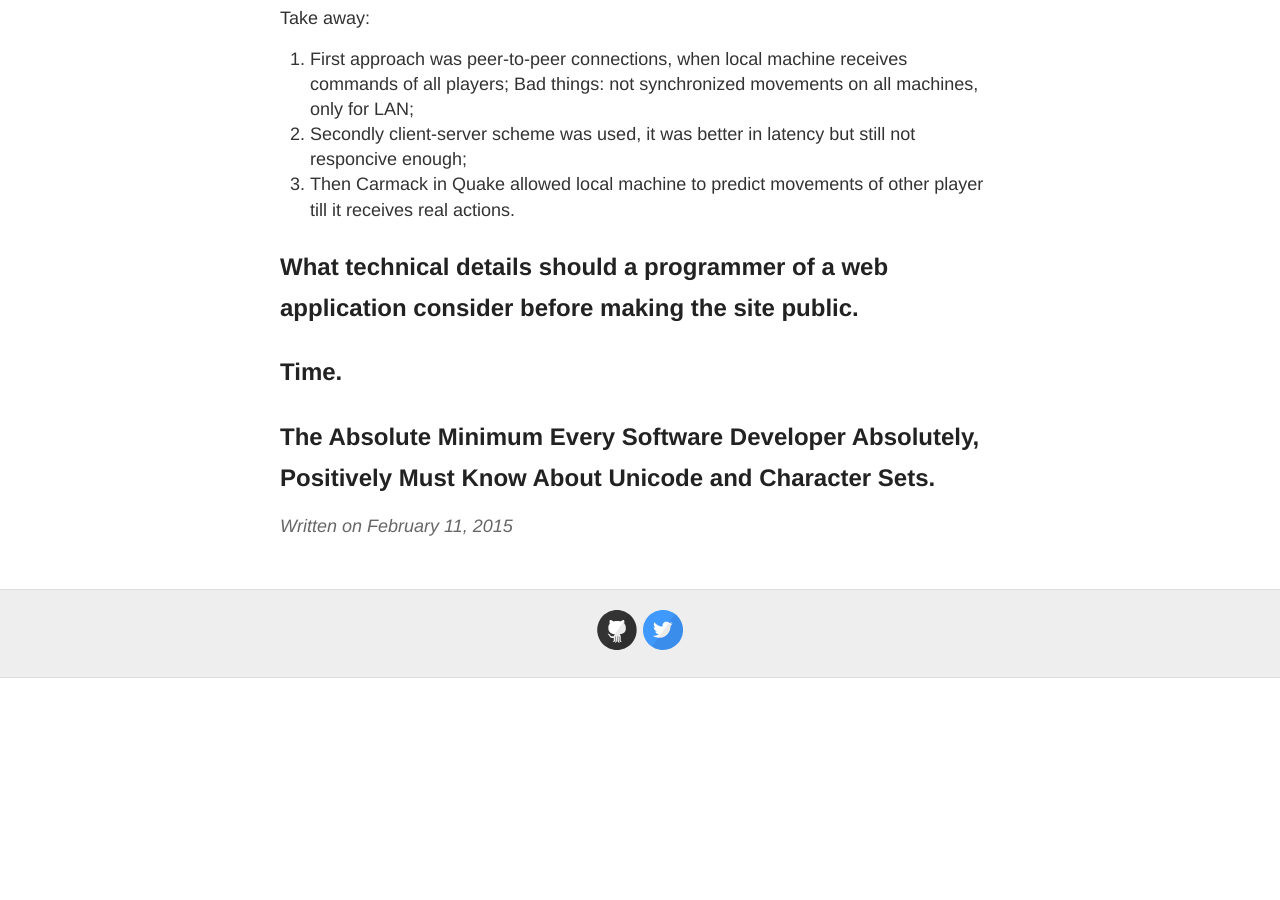
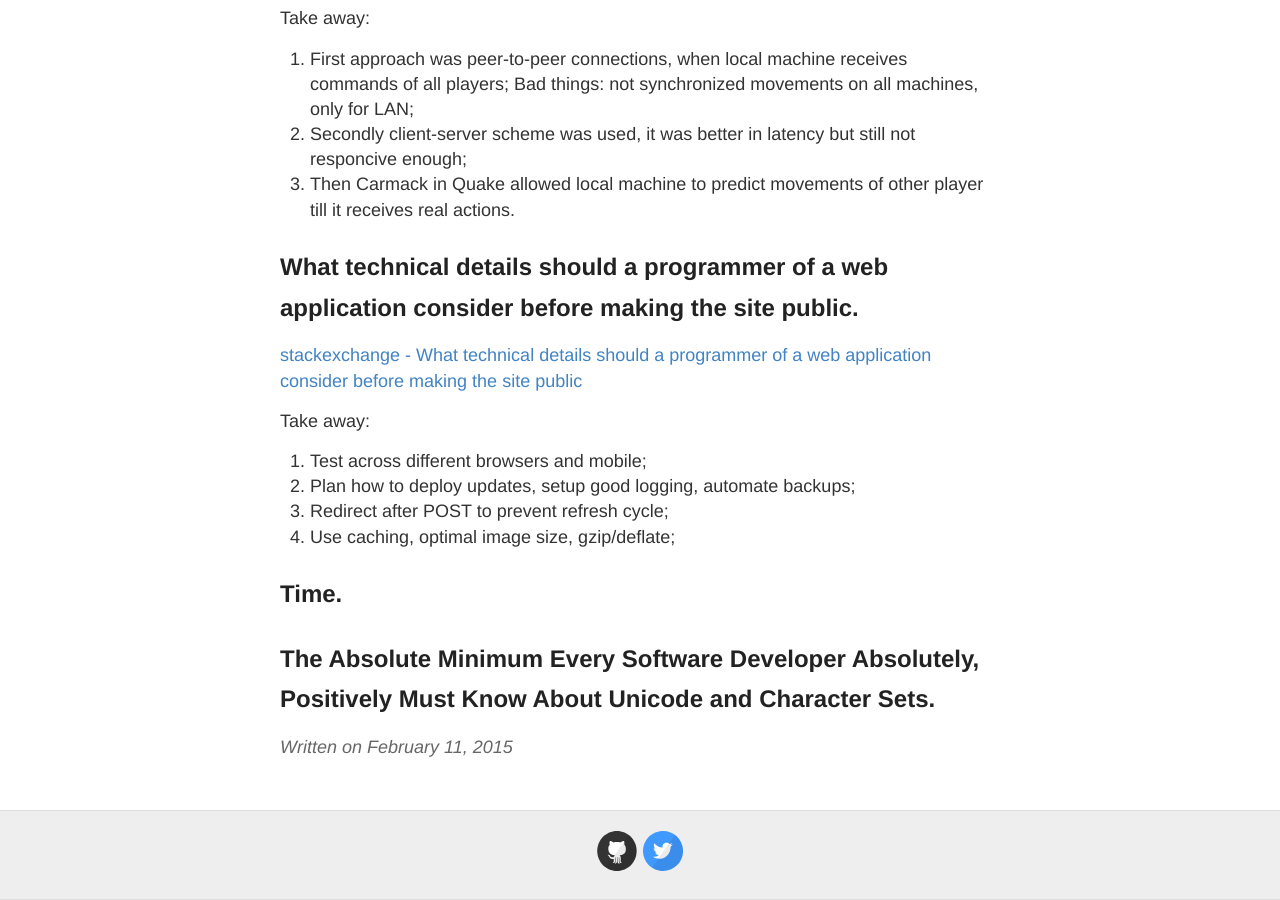
Before and after one commit to a-sir/a-sir.github.io, a Jekyll site: the page built from _posts/2015-02-11-What-every-programmer-should-know-about.md, in a window 1280 px wide and 900 px high, scrolled down 2326 px. Built offline with Jekyll 4.4.1, drawn with Linux system fonts in a browser that asks for light colours; before the commit the page ends 3004 px from its top, so only the background shows below that.

Commit message:
Summary public website.

```diff
--- a/_posts/2015-02-11-What-every-programmer-should-know-about.md
+++ b/_posts/2015-02-11-What-every-programmer-should-know-about.md
@@ -88,6 +88,15 @@ Take away:
 
 ## What technical details should a programmer of a web application consider before making the site public.
 
+[stackexchange - What technical details should a programmer of a web application consider before making the site public](http://programmers.stackexchange.com/questions/46716/what-technical-details-should-a-programmer-of-a-web-application-consider-before)
+
+Take away:
+
+1. Test across different browsers and mobile;
+2. Plan how to deploy updates, setup good logging, automate backups;
+3. Redirect after POST to prevent refresh cycle;
+4. Use caching, optimal image size, gzip/deflate;
+
 ## Time.
 
 ## The Absolute Minimum Every Software Developer Absolutely, Positively Must Know About Unicode and Character Sets.
```
